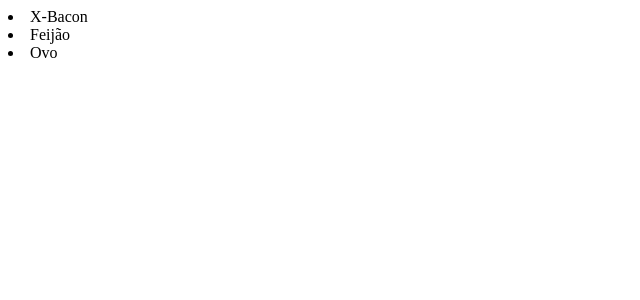
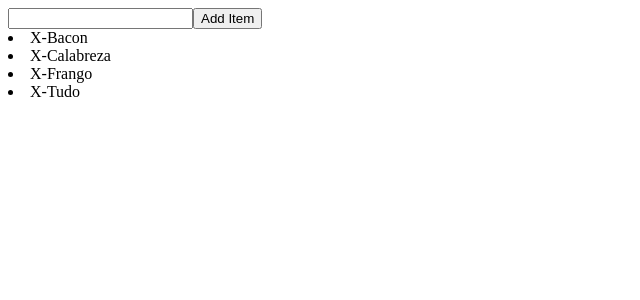
Before and after one commit to JonathasRosa/Angular, an Angular app in the folder my-first-project/Curts/: page / in a window 1280 px wide. Shown: the top 300 px of the page, without its empty margins (0-640 px from the left). Built offline with nearby package versions, Linux system fonts and the light colour scheme.

Commit message:
Update Angular Curts

```diff
--- a/my-first-project/Curts/src/app/app.component.ts
+++ b/my-first-project/Curts/src/app/app.component.ts
@@ -24,6 +24,7 @@
   <app-output (enviarDados)="setDados($event)"></app-output>
   -->
 
+  <app-food-add></app-food-add>
   <app-food-list></app-food-list>
   <router-outlet></router-outlet>`
 })
--- a/my-first-project/Curts/src/app/services/food-list.service.ts
+++ b/my-first-project/Curts/src/app/services/food-list.service.ts
@@ -7,12 +7,17 @@
 
   public list: Array<string> = [
     "X-Bacon",
-    "Feijão",
-    "Ovo"
+    "X-Calabreza",
+    "X-Frango",
+    "X-Tudo"
   ]
   constructor() { }
 
   public foodList() {
     return this.list;
   }
+
+  public foodListAdd(value: string) {
+    return this.list.push(value)
+  }
 }
--- /dev/null
+++ b/my-first-project/Curts/src/app/shared/food-add/food-add.component.html
@@ -0,0 +1,2 @@
+<input #inputValue>
+<button (click)="listAddItem(inputValue.value)">Add Item</button>
--- /dev/null
+++ b/my-first-project/Curts/src/app/shared/food-add/food-add.component.ts
@@ -0,0 +1,21 @@
+//SERVICES
+import { FoodListService } from 'src/app/services/food-list.service';
+import { Component, OnInit } from '@angular/core';
+
+@Component({
+  selector: 'app-food-add',
+  templateUrl: './food-add.component.html',
+  styleUrls: ['./food-add.component.scss']
+})
+export class FoodAddComponent implements OnInit {
+
+  constructor(private foodListService:FoodListService) { }
+
+  ngOnInit(): void {
+  }
+
+  public listAddItem(value: string) {
+   return this.foodListService.foodListAdd(value)
+  }
+
+}
```
Also changed, not shown: my-first-project/Curts/src/app/shared/shared.module.ts (+6 -2 lines), my-first-project/Curts/src/app/shared/food-add/food-add.component.scss (added), 1 other file (tests, documents, lock files or other folders).
